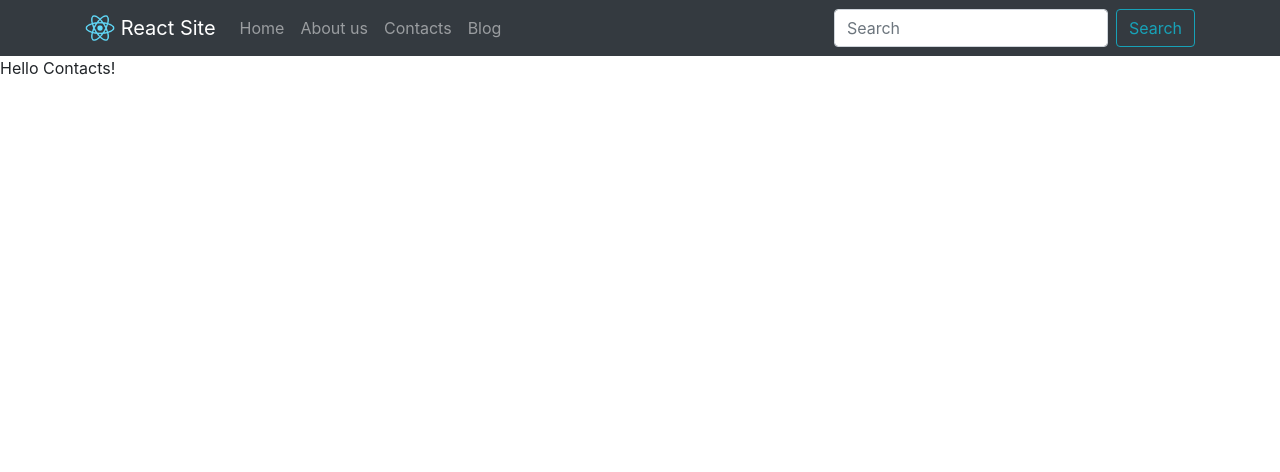
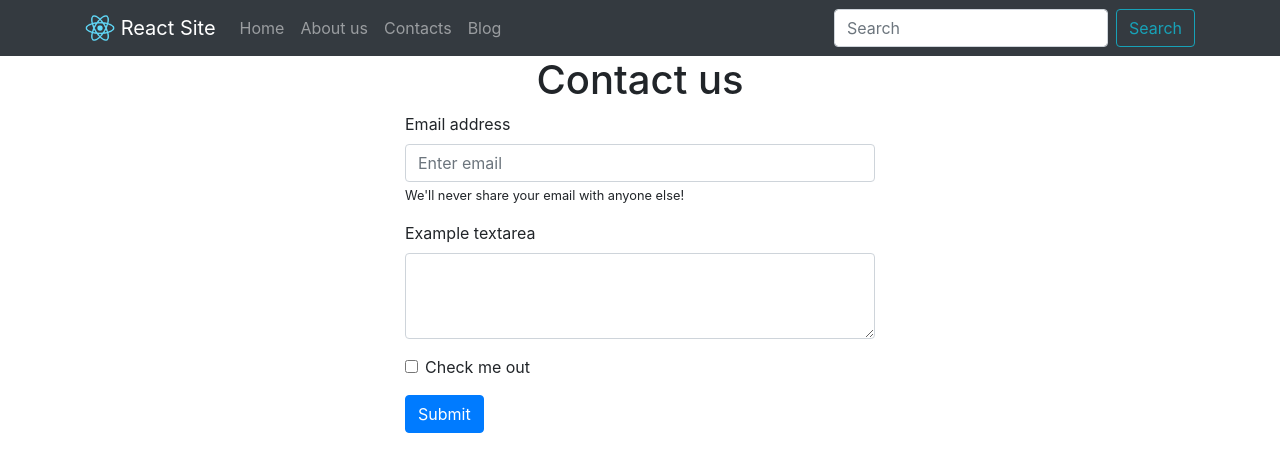
Before and after one commit to dmytroony/learning, a React (Create React App) app in the folder javascript/frameworks/react/my1app/: page /contacts in a window 1280 px wide. Shown: the top 472 px of the page. Built offline with nearby package versions, Linux system fonts and the light colour scheme.

Commit message:
lesson6 done. FeedBack form

```diff
--- a/javascript/frameworks/react/my1app/src/Pages/Contacts.js
+++ b/javascript/frameworks/react/my1app/src/Pages/Contacts.js
@@ -1,11 +1,32 @@
-import React, { Component } from 'react'
+import React, { Component } from 'react';
+import { Form, Button, Container } from 'react-bootstrap';
 
 export default class Contacts extends Component {
     render() {
         return (
-            <div>
-                Hello Contacts!
-            </div>
+            <Container style={{width: '500px'}}>
+                <h1 className="text-center">Contact us</h1>
+                <Form>
+                    <Form.Group controlId="formBasicEmail">
+                        <Form.Label>Email address</Form.Label>
+                        <Form.Control type="email" placeholder="Enter email" />
+                        <Form.Text>
+                            We'll never share your email with anyone else!
+                        </Form.Text>
+                    </Form.Group>
+
+                    <Form.Group controlId="formBasicPassword">
+                        <Form.Label>Example textarea</Form.Label>
+                        <Form.Control as="textarea" rows="3" />
+                    </Form.Group>
+
+                    <Form.Group controlId="formBasicCheckbox">
+                        <Form.Check type="checkbox" label="Check me out" />
+                    </Form.Group>
+
+                    <Button variant="primary" type="submit">Submit</Button>
+                </Form>
+            </Container>
         )
     }
 }
```
